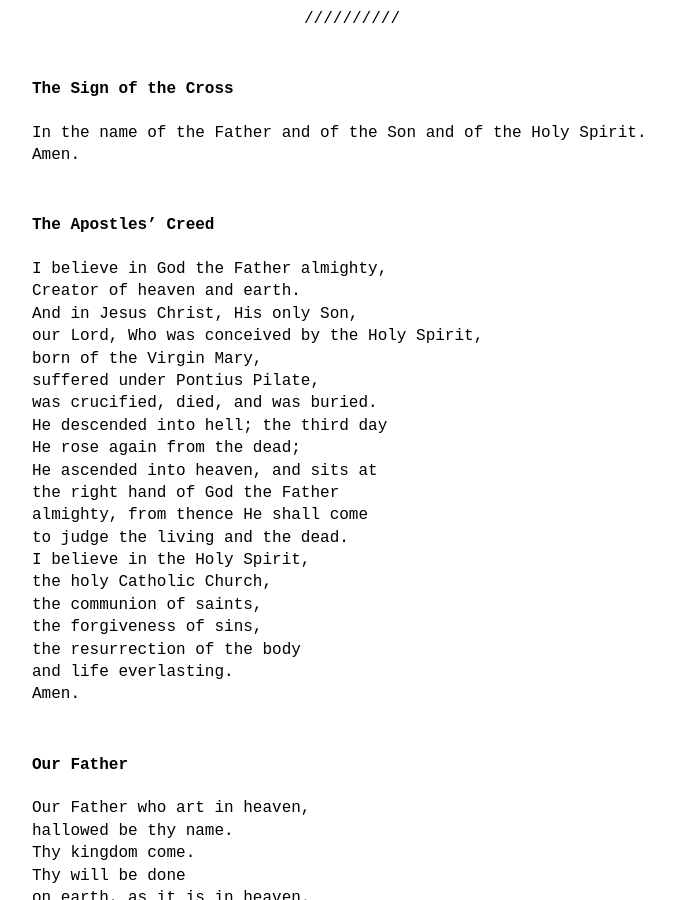
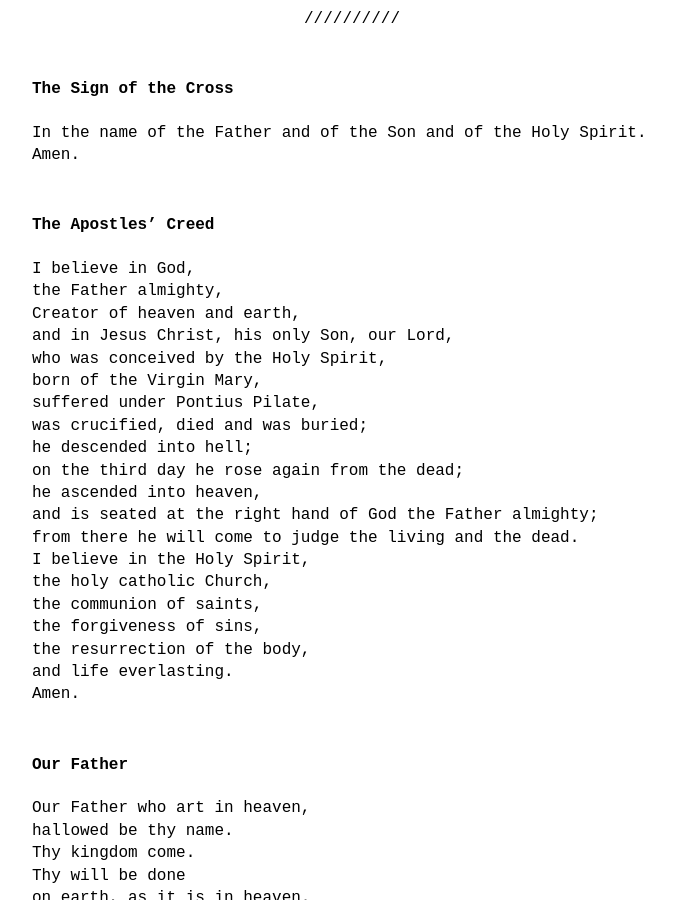
Before and after one commit to abiyuaronggear/abiyuaronggear.github.io, a Jekyll site: the page built from _posts/Prayers/2025-03-20-rosario-inggris.md, in a window 1280 px wide and 900 px high, scrolled down 1273 px. Shown: the whole window, without its empty margins (288-962 px from the left). Built offline with Jekyll 4.4.1, drawn with Linux system fonts in a browser that asks for light colours; some of the changed text lies outside the part shown.

Commit message:
edit post: rosario inggris - update creed and salve regina translation

```diff
--- a/_posts/Prayers/2025-03-20-rosario-inggris.md
+++ b/_posts/Prayers/2025-03-20-rosario-inggris.md
@@ -45,24 +45,24 @@ In the name of the Father and of the Son and of the Holy Spirit. Amen.
 
 
 #### The Apostles’ Creed
-I believe in God the Father almighty,<br>
-Creator of heaven and earth.<br>
-And in Jesus Christ, His only Son,<br>
-our Lord, Who was conceived by the Holy Spirit,<br>
+I believe in God,<br>
+the Father almighty,<br>
+Creator of heaven and earth,<br>
+and in Jesus Christ, his only Son, our Lord,<br>
+who was conceived by the Holy Spirit,<br>
 born of the Virgin Mary,<br>
 suffered under Pontius Pilate,<br>
-was crucified, died, and was buried.<br>
-He descended into hell; the third day<br>
-He rose again from the dead;<br>
-He ascended into heaven, and sits at<br>
-the right hand of God the Father<br>
-almighty, from thence He shall come<br>
-to judge the living and the dead.<br>
+was crucified, died and was buried;<br>
+he descended into hell;<br>
+on the third day he rose again from the dead;<br>
+he ascended into heaven,<br>
+and is seated at the right hand of God the Father almighty;<br>
+from there he will come to judge the living and the dead.<br>
 I believe in the Holy Spirit,<br>
-the holy Catholic Church,<br>
+the holy catholic Church,<br>
 the communion of saints,<br>
 the forgiveness of sins,<br>
-the resurrection of the body<br>
+the resurrection of the body,<br>
 and life everlasting.<br>
 Amen.
 
```
Also changed, not shown: other parts of _posts/Prayers/2025-03-20-rosario-inggris.md (+7 -8 lines).
